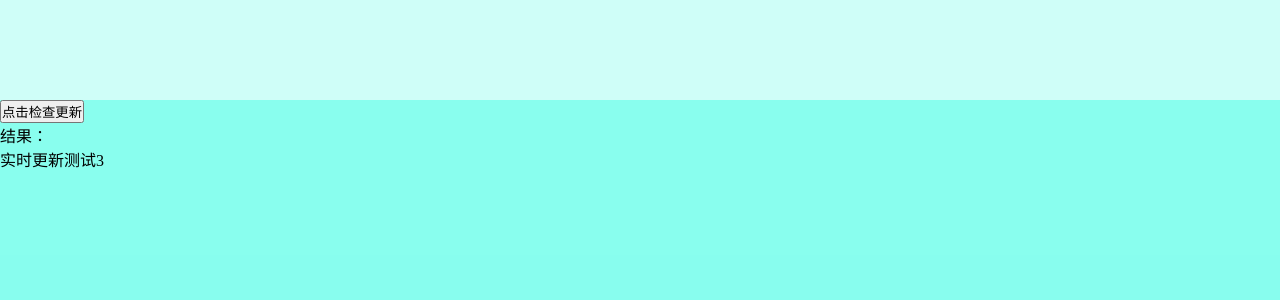
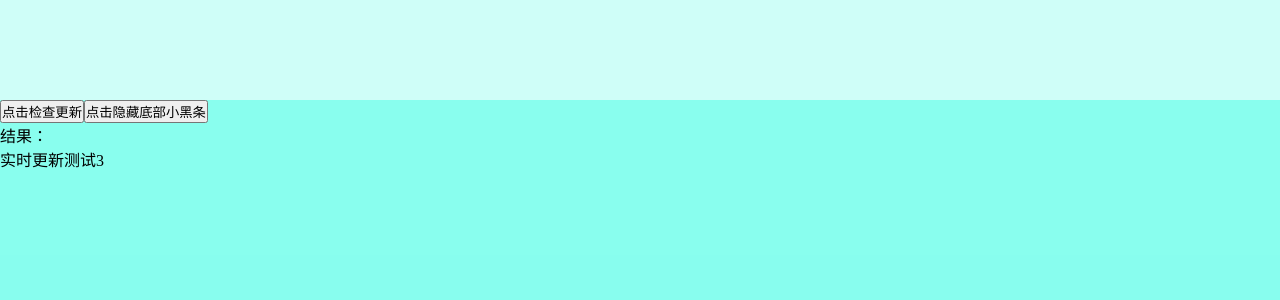
Before and after one commit to ukeepgoing/cap-app-test, a Vue app: page / in a window 1280 px wide. Shown: the top 300 px of the page. Built offline with nearby package versions, Linux system fonts and the light colour scheme.

Commit message:
NavigationBar.hide

```diff
--- a/package.json
+++ b/package.json
@@ -15,6 +15,8 @@
     "@capacitor/ios": "^7.3.0",
     "@capacitor/live-updates": "^0.4.0",
     "@capacitor/status-bar": "^7.0.1",
+    "@capgo/capacitor-navigation-bar": "^7.1.18",
+    "@hugotomazi/capacitor-navigation-bar": "^4.0.1",
     "vue": "^3.5.13"
   },
   "devDependencies": {
--- a/src/App.vue
+++ b/src/App.vue
@@ -4,6 +4,7 @@ import * as LiveUpdates from "@capacitor/live-updates";
 import {onMounted, reactive} from "vue";
 import {App} from "@capacitor/app";
 import {StatusBar} from "@capacitor/status-bar";
+import {NavigationBar} from "@hugotomazi/capacitor-navigation-bar";
 
 const state = reactive({
   result: null
@@ -14,12 +15,16 @@ onMounted(() => {
 });
 
 const onCheckUpdate = () => {
-
+  StatusBar.setOverlaysWebView({overlay: true});
   LiveUpdates.sync().then(result => {
     state.result = result;
   }).catch(error => {
     state.result = error;
   });
+}
+
+const onCheckUpdate1 = () => {
+  NavigationBar.hide();
 }
 
 </script>
@@ -28,6 +33,7 @@ const onCheckUpdate = () => {
   <div>
     <div class="" style="margin-top: 100px">
       <button @click="onCheckUpdate">点击检查更新</button>
+      <button @click="onCheckUpdate1">点击隐藏底部小黑条</button>
       <div>结果：{{state.result}}</div>
       <div class="">实时更新测试3</div>
     </div>
--- a/src/style.css
+++ b/src/style.css
@@ -6,7 +6,14 @@ html, body, #app {
   background: rgba(0, 251, 218, 0.19);
 }
 
+
 * {
   margin: 0;
   padding: 0;
 }
+
+body {
+  padding-bottom: env(safe-area-inset-bottom);
+  /* 兼容旧版 iOS */
+  padding-bottom: constant(safe-area-inset-bottom);
+}
```
Also changed, not shown: 4 other files (tests, documents, lock files or other folders).
